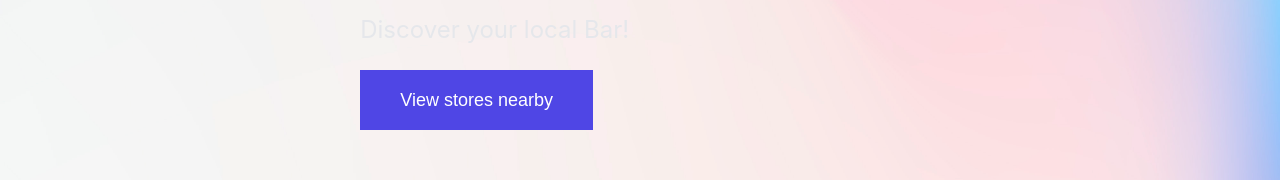
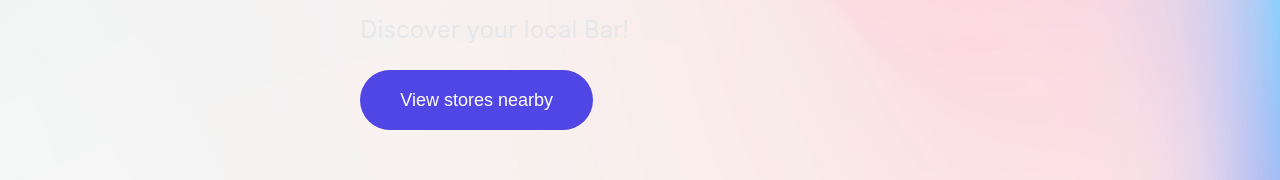
Before and after one commit to Okkun555/descover-stores, a Next.js app: page / in a window 1280 px wide. Shown: the part 364-544 px from the top of the page. Built offline with nearby package versions, Linux system fonts and the light colour scheme.

Commit message:
feat:titleを修正

```diff
--- a/src/components/Banner/Banner.module.css
+++ b/src/components/Banner/Banner.module.css
@@ -41,6 +41,7 @@
     color: white;
     outline: 0;
     border: 0px;
+    border-radius: 50px;
 
     padding-top: 1rem /* 16px */;
     padding-bottom: 1rem /* 16px */;
--- a/src/pages/index.tsx
+++ b/src/pages/index.tsx
@@ -8,7 +8,7 @@ export default function Home() {
   return (
     <div className={styles.container}>
       <Head>
-        <title>Create Next App</title>
+        <title>Bar Connoisseur</title>
         <meta name="description" content="Generated by create next app" />
         <link rel="icon" href="/favicon.ico" />
       </Head>
```
